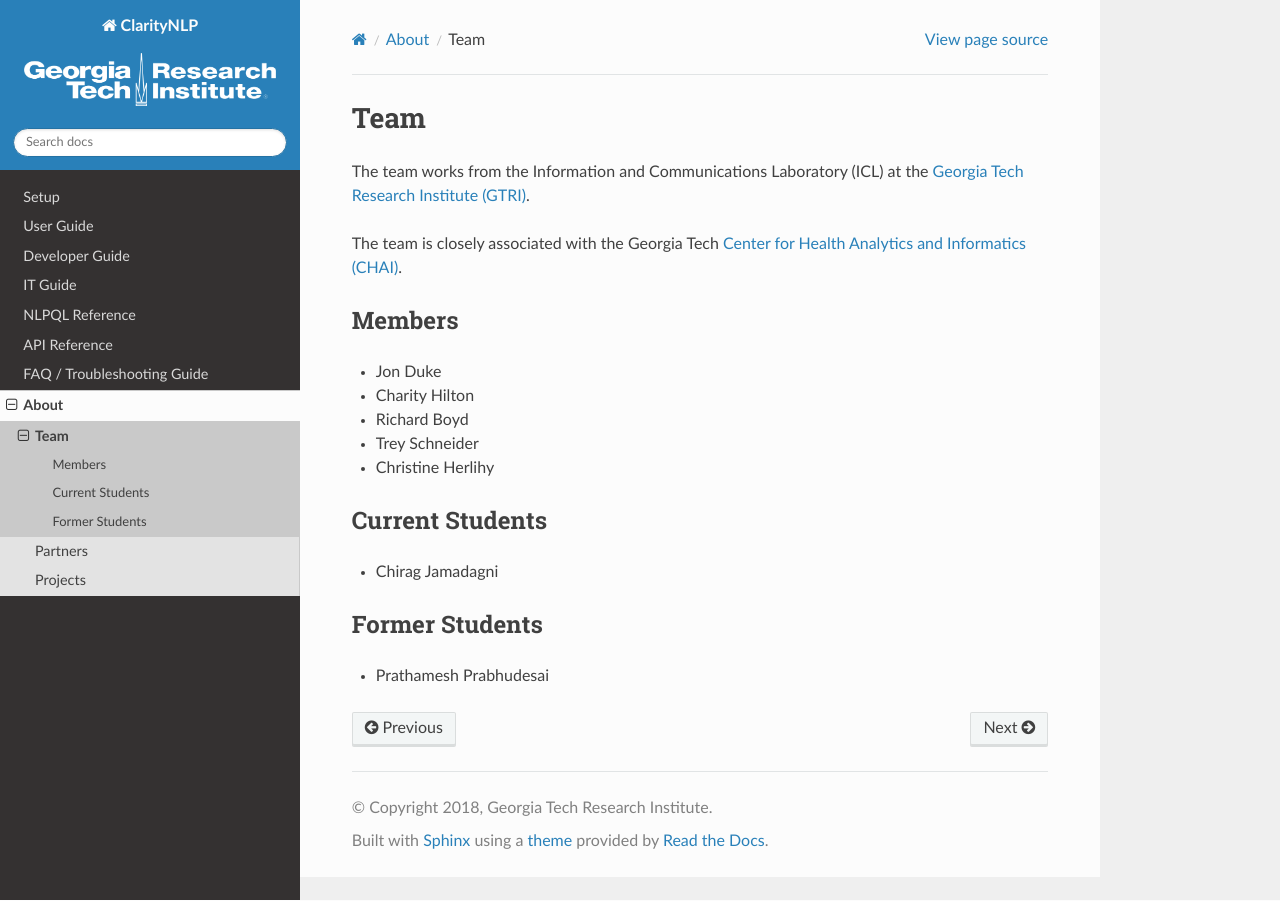
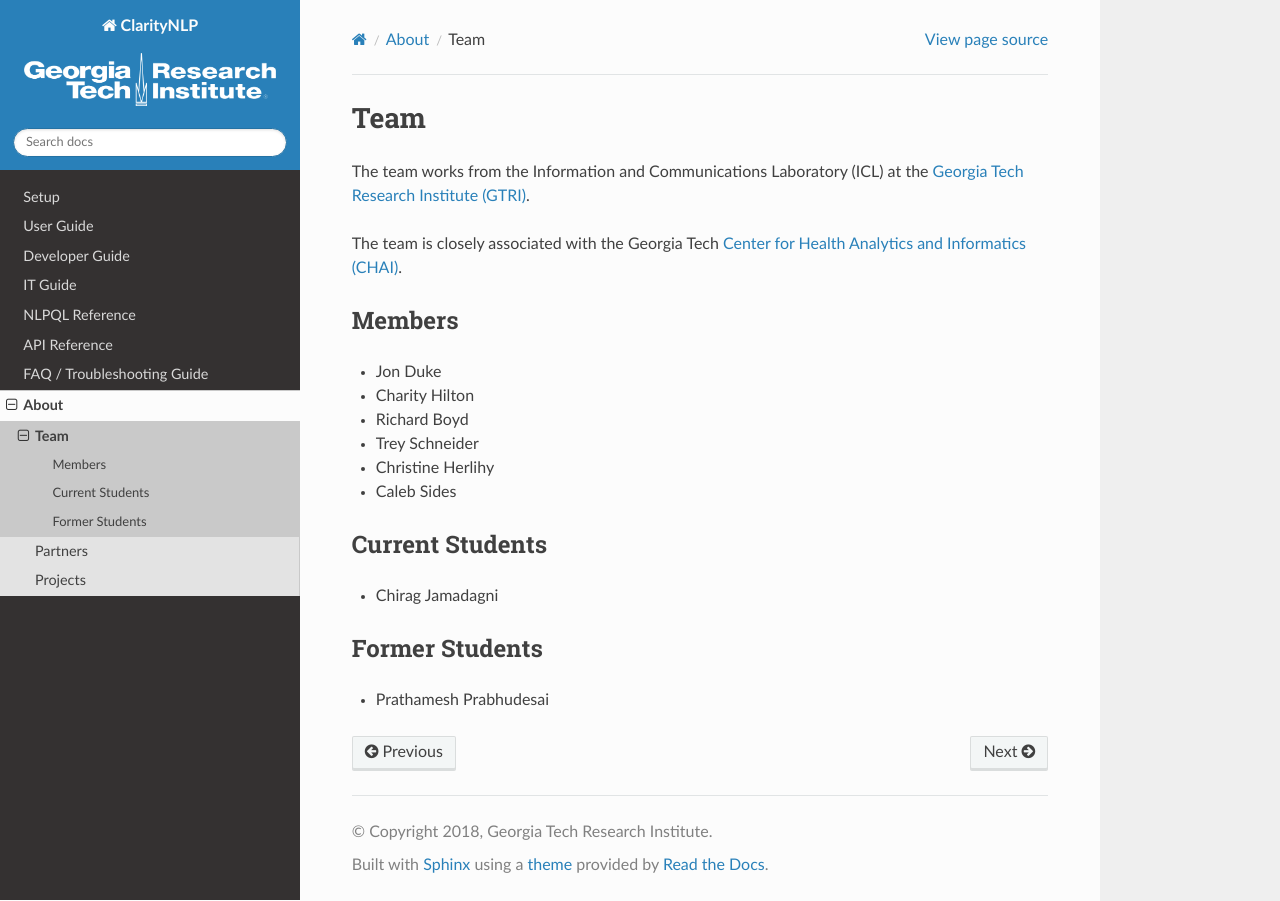
Before and after one commit to ClarityNLP/ClarityNLP, a Sphinx documentation site: the page built from docs/about/team.rst, in a window 1280 px wide. Built offline with Sphinx 7.4.7 and the Read the Docs theme 2.0.0, drawn with Linux system fonts in a browser that asks for light colours; pages that are not in the unit, such as notebooks, are missing from menus.

Commit message:
added Caleb to the list of team members

```diff
--- a/docs/about/team.rst
+++ b/docs/about/team.rst
@@ -14,6 +14,7 @@
 * Richard Boyd
 * Trey Schneider
 * Christine Herlihy
+* Caleb Sides
 
 Current Students
 ----------------
```
